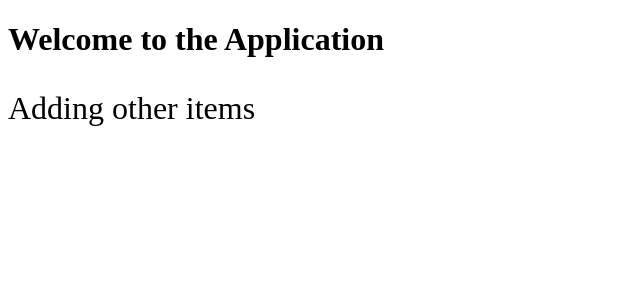
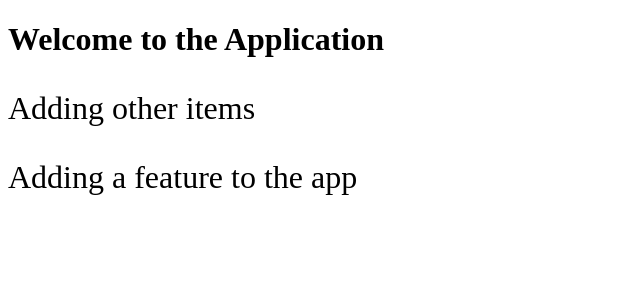
Before and after one commit to DeepakAthikayala/GitDemo, an Angular app in the folder my-app/: page / in a window 1280 px wide. Shown: the top 300 px of the page, without its empty margins (0-640 px from the left). Built offline with nearby package versions, Linux system fonts and the light colour scheme.

Commit message:
featureB: Adding a feature

```diff
--- a/my-app/src/app/shopping-list/shopping-list.component.html
+++ b/my-app/src/app/shopping-list/shopping-list.component.html
@@ -1 +1,2 @@
 <p>Adding other items</p>
+<p>Adding a feature to the app</p>
```
